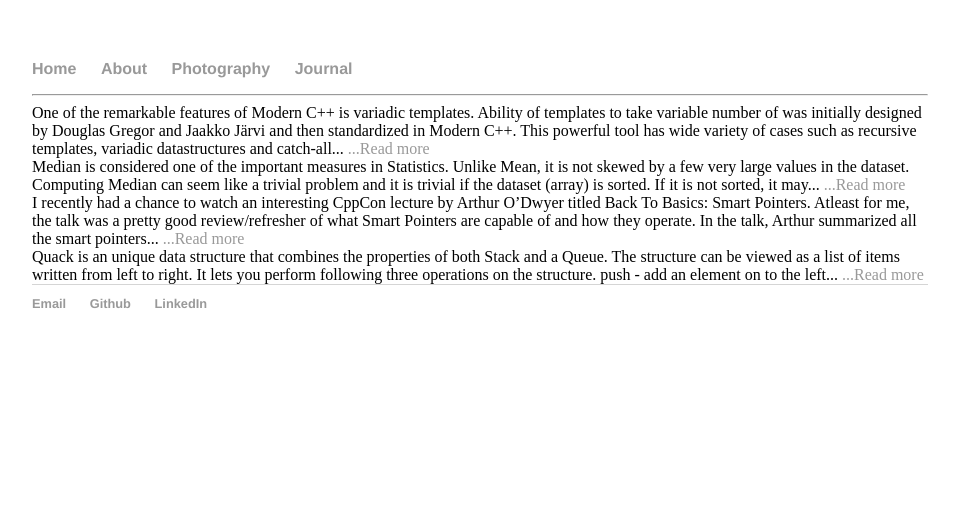
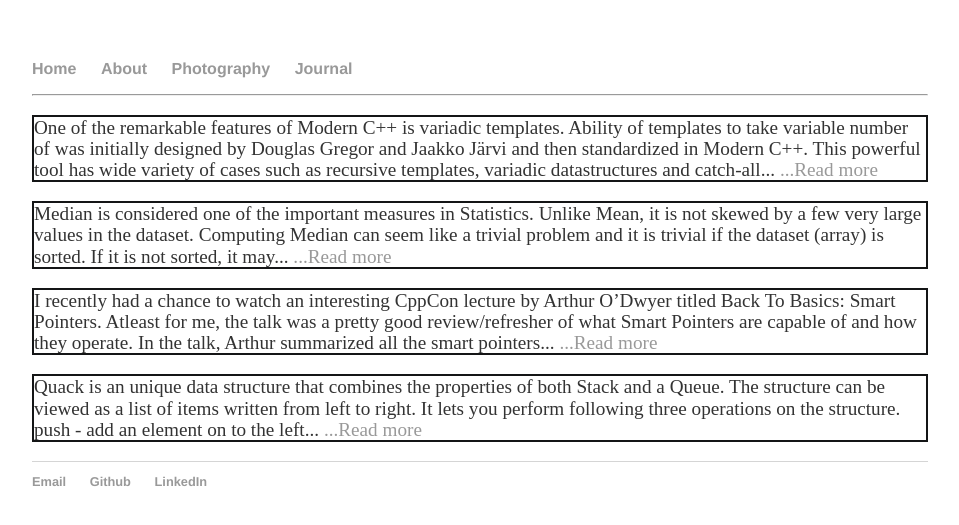
Before and after one commit to vivekgautham/vivekgautham.github.io, a Jekyll site: the page built from index.html, in a window 1280 px wide. Shown: the top 525 px of the page, without its empty margins (160-1119 px from the left). Built offline with Jekyll 4.4.1, drawn with Linux system fonts in a browser that asks for light colours; nearby versions of some CDN libraries.

Commit message:
Excerpt CSS...

```diff
--- a/css/main.css
+++ b/css/main.css
@@ -27,3 +27,7 @@
 .cv address, .cv .download { font-family: 'Helvetica', 'Arial', 'Sans-Serif'; }
 .cv address, .cv p { font-size: 1.2em; }
 .cv .download { float: right; font-size: .8em; text-transform: uppercase; }
+
+p.excerpt{
+    border: 2px solid rgb(20, 21, 22);
+}
--- a/index.html
+++ b/index.html
@@ -4,6 +4,5 @@
 ---
 
 {% for post in site.posts %}
-	{{ post.content | markdownify | strip_html | truncatewords: 50 }} <a href="{{ post.url }}">...Read more </a>
-	<br>
+	<p class="excerpt">{{ post.content | markdownify | strip_html | truncatewords: 50 }} <a href="{{ post.url }}">...Read more </a></p>
 {% endfor %}
```
